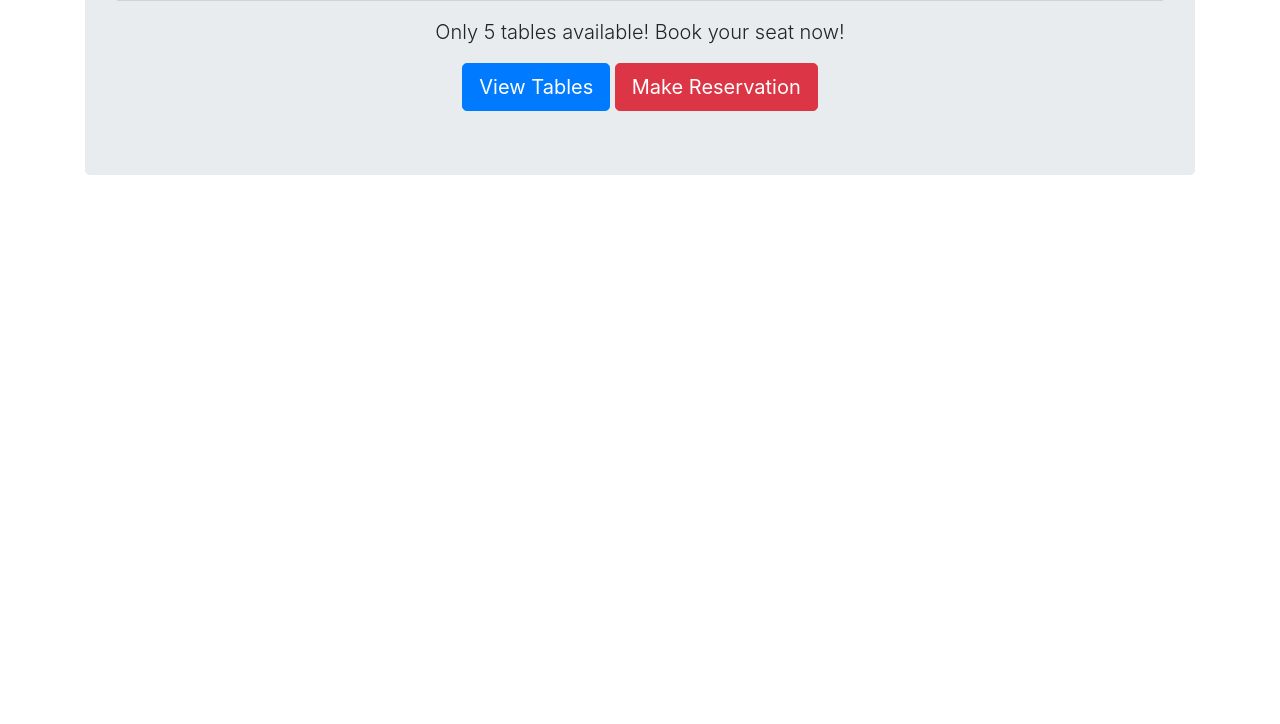
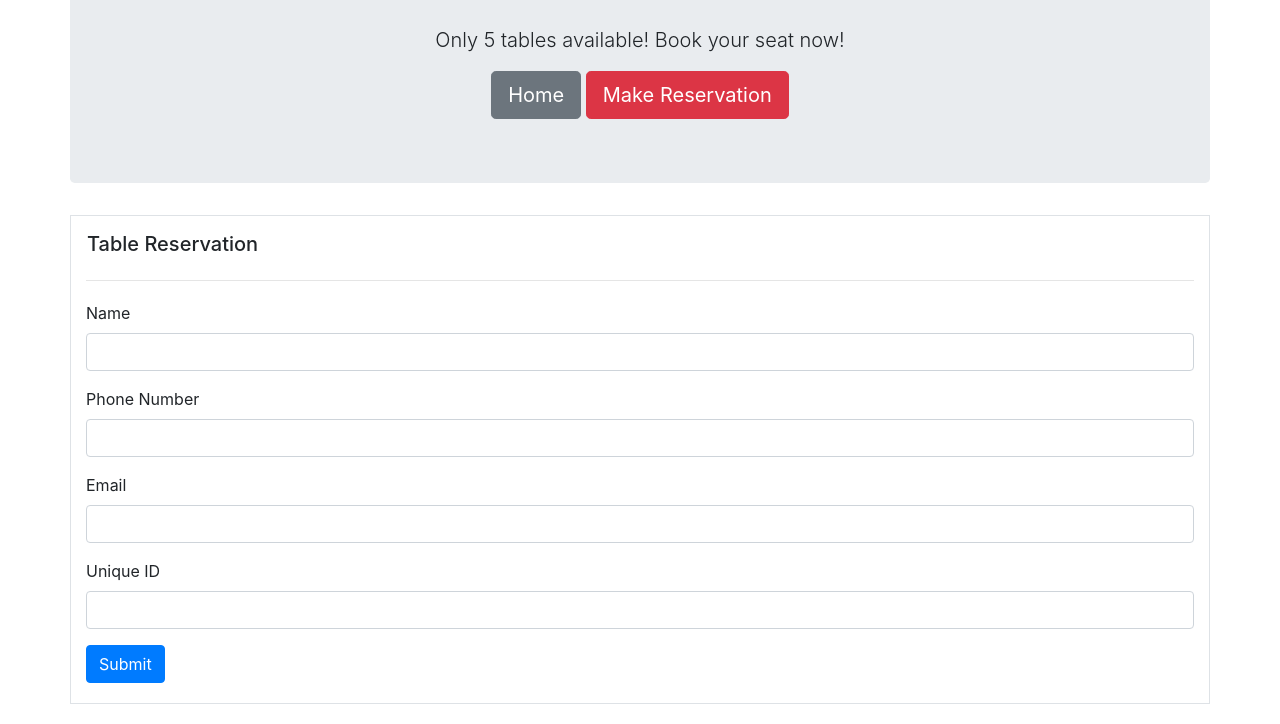
Before and after one commit to 528491/HotRestaurantReservations, a plain HTML site: page index.html in a window 1280 px wide. Shown: the part 166-890 px from the top of the page. Before the commit the page ends 800 px from the top, so only its background shows below. Drawn offline with nearby package versions, Linux system fonts and the light colour scheme.

Commit message:
Finish index.html and reservation.html.

```diff
--- a/index.html
+++ b/index.html
@@ -20,22 +20,60 @@
 
     <div class = "container">
 
-        <header class = "jumbotron text-center">
+        <header class = "row jumbotron justify-content-center d-flex flex-column align-items-center">
             <h1 class = "display-3">Hot Restaurant</h1>
             <hr>
             <p class = "lead">Only 5 tables available! Book your seat now!</p>
-            <div class = "bootstrap justify-content-center">
-                <a class = "btn btn-primary btn-lg" href = "#">View Tables</a>
+            <div class = "justify-content-center">
+                <!-- <a class = "btn btn-primary btn-lg" href = "#">View Tables</a> -->
+                <a class = "btn btn-secondary btn-lg" href = "#">Home</a>
                 <a class = "btn btn-danger btn-lg" href = "#">Make Reservation</a>
             </div>
 
         </header>
 
         <div class = "row">
-            <div class = "col-12">
+            <div class = "col-12 border">
+                <div class = "row">
+                    <h5 class = "ml-3 mt-3">Table Reservation</h5>
+                </div>
+                <hr>
+
+                <form id = "form">
+                    <div class = "space"></div>
+
+                    <div class = "form-group">
+                        <label for = "customer-name">Name</label>
+                        <input type = "text" class = "form-control" id = "customer-name">
+                    </div>
+
+                    <div class = "form-group">
+                        <label for = "phone-number">Phone Number</label>
+                        <input type = "text" class = "form-control" id = "phone-number">
+                    </div>
+
+                    <div class = "form-group">
+                        <label for = "email">Email</label>
+                        <input type = "text" class = "form-control" id = "email">
+                    </div>
+
+                    <div class = "form-group">
+                        <label for = "unique-id">Unique ID</label>
+                        <input type = "text" class = "form-control" id = "unique-id">
+                    </div>
+
+                    <button type = "submit" class = "btn btn-primary">Submit</button>
+
+                    <div class = "space"></div>
+
+                </form>
+
+
 
             </div>
         </div>
+        <div class = "row space"></div>
+
     </div>
 
 </body>
--- a/style.css
+++ b/style.css
@@ -0,0 +1,3 @@
+.space {
+    margin-bottom: 20px;
+}
```
Also changed, not shown: reservation.html (+2 -1 lines).
